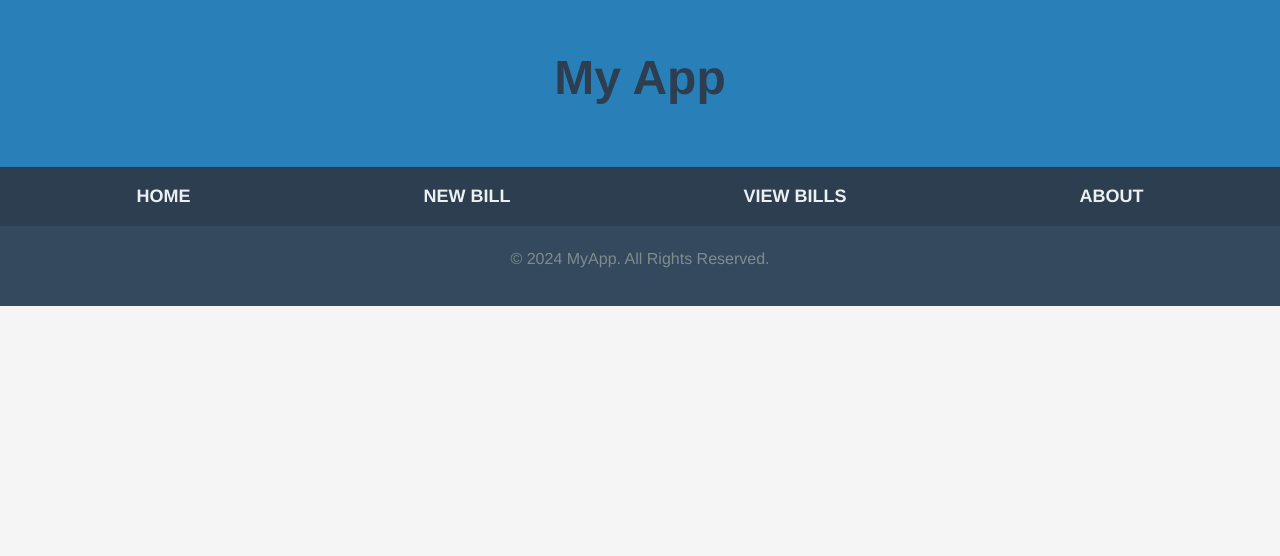
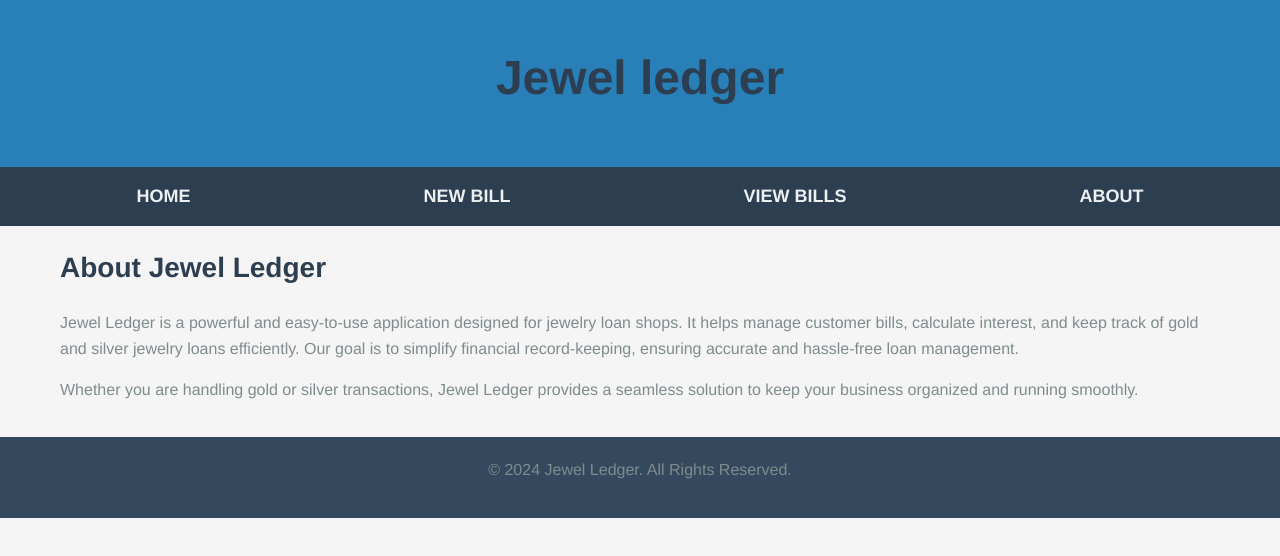
Before and after one commit to yashoriginal/shop_localjson, a React (Create React App) app: page /about in a window 1280 px wide. Shown: the top 556 px of the page. Built offline with nearby package versions, Linux system fonts and the light colour scheme; data requests are answered from the project's data file.

Commit message:
Added About, home and calculation logic

```diff
--- a/data/db.json
+++ b/data/db.json
@@ -23,6 +23,12 @@
       "name": "Hari",
       "amount": "20000",
       "date": "01-08-2025"
+    },
+    {
+      "id": "5",
+      "name": "Anitha",
+      "amount": "12000",
+      "date": "01-15-2025"
     }
   ]
 }
--- a/package.json
+++ b/package.json
@@ -3,13 +3,17 @@
   "version": "0.1.0",
   "private": true,
   "dependencies": {
+    "@aws-amplify/ui-react": "^6.9.1",
+    "aws-amplify": "^6.12.2",
     "axios": "^1.7.9",
     "cra-template": "1.2.0",
     "date-fns": "^4.1.0",
     "json-server": "^1.0.0-beta.3",
+    "oidc-client-ts": "^3.1.0",
     "react": "^19.0.0",
     "react-dom": "^19.0.0",
-    "react-router-dom": "^7.1.1",
+    "react-oidc-context": "^3.2.0",
+    "react-router-dom": "^7.1.3",
     "react-scripts": "5.0.1"
   },
   "scripts": {
--- a/src/About.js
+++ b/src/About.js
@@ -1,3 +1,23 @@
-export default function About() {
-  return <h2>About</h2>;
-}
+const About = () => {
+  return (
+    <div className="container mx-auto p-6 text-gray-800">
+      <h2 className="text-3xl font-bold text-center mb-4">
+        About Jewel Ledger
+      </h2>
+      <p className="text-lg text-center">
+        Jewel Ledger is a powerful and easy-to-use application designed for
+        jewelry loan shops. It helps manage customer bills, calculate interest,
+        and keep track of gold and silver jewelry loans efficiently. Our goal is
+        to simplify financial record-keeping, ensuring accurate and hassle-free
+        loan management.
+      </p>
+      <p className="text-lg text-center mt-4">
+        Whether you are handling gold or silver transactions, Jewel Ledger
+        provides a seamless solution to keep your business organized and running
+        smoothly.
+      </p>
+    </div>
+  );
+};
+
+export default About;
--- a/src/App.js
+++ b/src/App.js
@@ -9,8 +9,9 @@ import { DataProvider } from "./context/DataContext";
 import BillPage from "./BillPage";
 import ViewBills from "./ViewBills";
 import EditBills from "./EditBills";
+import About from "./About.js";
 
-export default function App() {
+function App() {
   return (
     <div className="App">
       <DataProvider>
@@ -22,9 +23,12 @@ export default function App() {
           <Route path="/bills" element={<ViewBills />} />
           <Route path="/bills/:id" element={<BillPage />}></Route>
           <Route path="/editbills/:id" element={<EditBills />}></Route>
+          <Route path="/about" element={<About />}></Route>
         </Routes>
         <Footer />
       </DataProvider>
     </div>
   );
 }
+
+export default App;
--- a/src/Footer.js
+++ b/src/Footer.js
@@ -1,7 +1,7 @@
 export default function Footer() {
   return (
     <footer className="footer">
-      <p className="text">© 2024 MyApp. All Rights Reserved.</p>
+      <p className="text">© 2024 Jewel Ledger. All Rights Reserved.</p>
     </footer>
   );
 }
--- a/src/Header.js
+++ b/src/Header.js
@@ -1,7 +1,7 @@
 export default function Header() {
   return (
     <header className="header">
-      <h1>My App</h1>
+      <h1>Jewel ledger</h1>
     </header>
   );
 }
--- a/src/Home.js
+++ b/src/Home.js
@@ -10,7 +10,7 @@ export default function Home() {
 
   const [totalAmount, setTotalAmount] = useState("");
   const handleCalculate = () => {
-    const bill = bills.find((bill) => bill.id == billNum);
+    const bill = bills.find((bill) => bill.id === billNum);
     setBillAmount(bill.amount);
     const currentdatetime = format(new Date(), "MM-dd-yyyy");
     const currentdate = format(new Date(), "dd");
@@ -18,13 +18,19 @@ export default function Home() {
     let monthsdiff = 0;
     if (date > currentdate) {
       monthsdiff = monthsdiff + differenceInMonths(currentdatetime, bill.date);
-    } else if (date == currentdate) {
+    } else if (date === currentdate) {
       monthsdiff =
         monthsdiff + differenceInMonths(currentdatetime, bill.date) - 1;
     } else {
       monthsdiff = monthsdiff + differenceInMonths(currentdatetime, bill.date);
     }
-    setSum(((monthsdiff * 2) / 100) * bill.amount);
+    console.log(monthsdiff);
+    if (monthsdiff < 0) {
+      setSum(0);
+    } else {
+      setSum(((monthsdiff * 2) / 100) * bill.amount);
+    }
+
     monthsdiff = 0;
     setTotalAmount(+sum + billAmount);
   };
--- a/src/ViewBills.js
+++ b/src/ViewBills.js
@@ -3,11 +3,21 @@ import DataContext from "./context/DataContext";
 import { Link } from "react-router-dom";
 
 export default function ViewBills() {
-  const { bills, search, handleSearch, searchResults, setSearchResults } =
-    useContext(DataContext);
+  const {
+    bills,
+    search,
+    handleSearch,
+    searchResults,
+    setSearchResults,
+    fetchError,
+    isLoading,
+  } = useContext(DataContext);
   useEffect(() => {
     setSearchResults(bills);
-  }, [bills]);
+  }, [bills, setSearchResults]);
+
+  if (isLoading) return <p>Loading bills...</p>;
+  if (fetchError) return <p className="text-red-500">Error: {fetchError}</p>;
 
   return (
     <div className="list-container">
--- a/src/context/DataContext.js
+++ b/src/context/DataContext.js
@@ -79,6 +79,8 @@ export const DataProvider = ({ children }) => {
         searchResults,
         search,
         setSearchResults,
+        fetchError,
+        isLoading,
       }}
     >
       {children}
```
Also changed, not shown: 1 other file (tests, documents, lock files or other folders).
